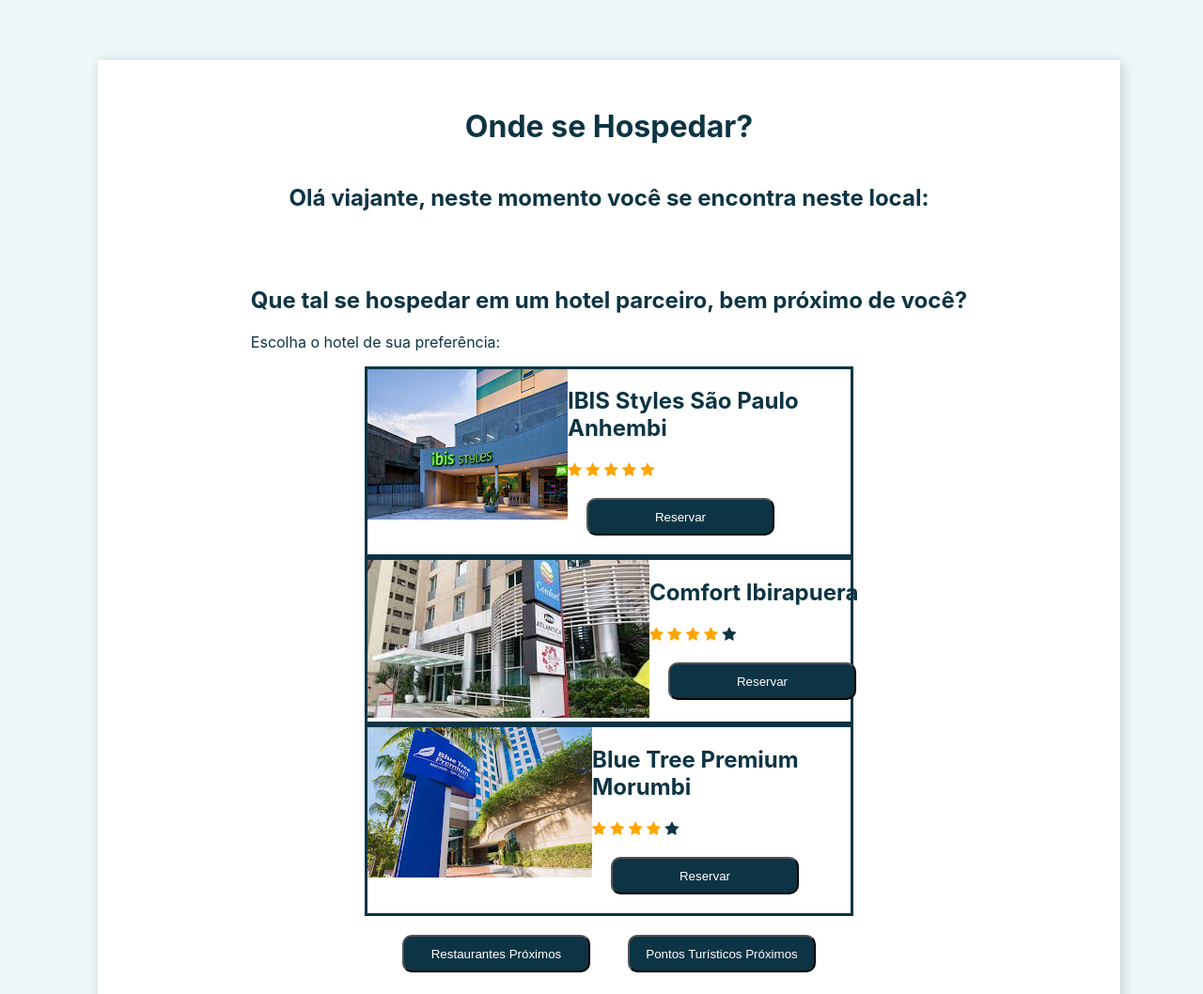
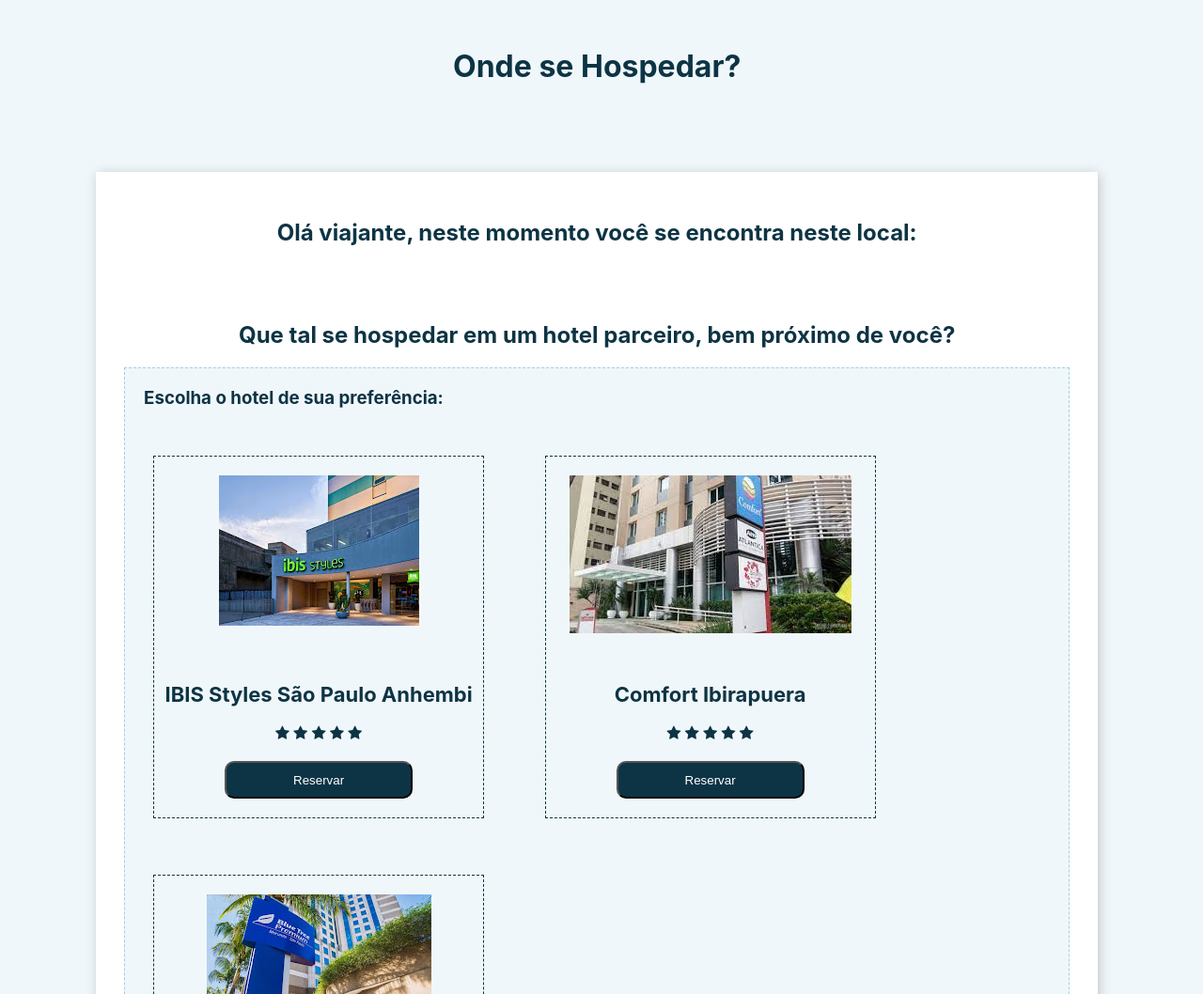
Before and after one commit to lucasjachetta/hospedagemTraveller, a plain HTML site: page index.html in a window 1280 px wide. Shown: the top 1058 px of the page at 94% size. Drawn offline with Linux system fonts and the light colour scheme.

Commit message:
Style updates

```diff
--- a/css/styles.css
+++ b/css/styles.css
@@ -20,8 +20,8 @@
     background-color: var(--mainColorBG);
     font-family: var(--fontPadrao);
     color: var(--fontColorida);
-    width: 100vw;
-    height: 100vh;
+    width: 98vw;
+    height: 99vh;
 }
 
 
@@ -45,8 +45,31 @@
 }
 
 .hotel {
-    display: flex;
-    flex-direction: row;
+    width: 350px;
+    margin: 30px;
+    height:100%;
+    display: inline-block;
+    text-align:center;
+    border:#0d3445 1px dashed
+}
+
+.fotoHotel {
+    margin:20px;
+    height: 200px;
+}
+
+.descricaoHotel h2 {
+    width:100%;
+    font-size:22px;
+}
+
+.hoteisWrapper {
+    background-color:#f0f7fa!important;
+    border:1px #9ed0e6 dashed
+ }
+
+.hoteisWrapper h3 {
+    margin:20px
 }
 
 .main-container {
@@ -60,6 +83,12 @@
     padding: 30px;
     box-sizing: border-box;
     padding-bottom: 5%
+}
+
+.generalTitle {
+    padding:30px;
+    box-sizing: border-box;
+    text-align: center;
 }
 
 .textos {
@@ -116,19 +145,3 @@
     cursor: pointer;
     margin: 20px 20px 20px 20px;
 }
-
-/* Hotel */
-
-.hotel{
-    width: 50%;
-    display: flex;
-    justify-content: space-around;
-    border: solid #0D3444;
-
-}
-.checked {
-    color: orange;
-  }
-
-
-/* Fim Hotel */
--- a/index.html
+++ b/index.html
@@ -16,11 +16,12 @@
 </head>
 
 <body onload="openMap()">
+    <h1 class="generalTitle">Onde se Hospedar?</h1>
+    <div class="container">
 
-    <div class="container">
         <div class="main-container">
             <div class="textos">
-                <h1>Onde se Hospedar?</h1>
+
                 <h2>Olá viajante, neste momento você se encontra neste local:</h2>
             </div>
 
@@ -29,10 +30,13 @@
 
             <div class="text">
                 <h2>Que tal se hospedar em um hotel parceiro, bem próximo de você?</h2>
-                <p>Escolha o hotel de sua preferência: </p>
+
             </div>
 
+              </article>
 
+<div class="hoteisWrapper">
+    <h3>Escolha o hotel de sua preferência: </h3>
             <div class="hotel">
                 <div class="fotoHotel"> <img src="./images/IbisStyles.jpg" alt="Foto Faixada IBIS Styles São Paulo Anhembi"></div>
 
@@ -91,9 +95,11 @@
                 </button>
 
         </div>
-        <footer class="principal_footer my-5">
-            <p class="">2022 Todos os direitos reservados – Projeto Traveller</p>
-        </footer>
+
+    </div>
+    <footer class="principal_footer my-5">
+        <p class="">2022 Todos os direitos reservados – Projeto Traveller</p>
+    </footer>
     </div>
 
 
--- a/js/script.js
+++ b/js/script.js
@@ -22,7 +22,7 @@
 }
 
 function callMapQuest(latitude, longitude) {
-    const url = `https://www.mapquestapi.com/staticmap/v5/map?key=${key}&locations=${latitude},${longitude}&size=@2x&defaultMarker=marker-sm-22407F-3B5998&size=600,400@2x`;
+    const url = `https://www.mapquestapi.com/staticmap/v5/map?key=${key}&locations=${latitude},${longitude}&size=700,250@2x&defaultMarker=marker-sm-22407F-3B5998&size=600,400@2x`;
     const img = document.createElement("img");
     img.src = url;
     document.getElementById("map").appendChild(img);
```
